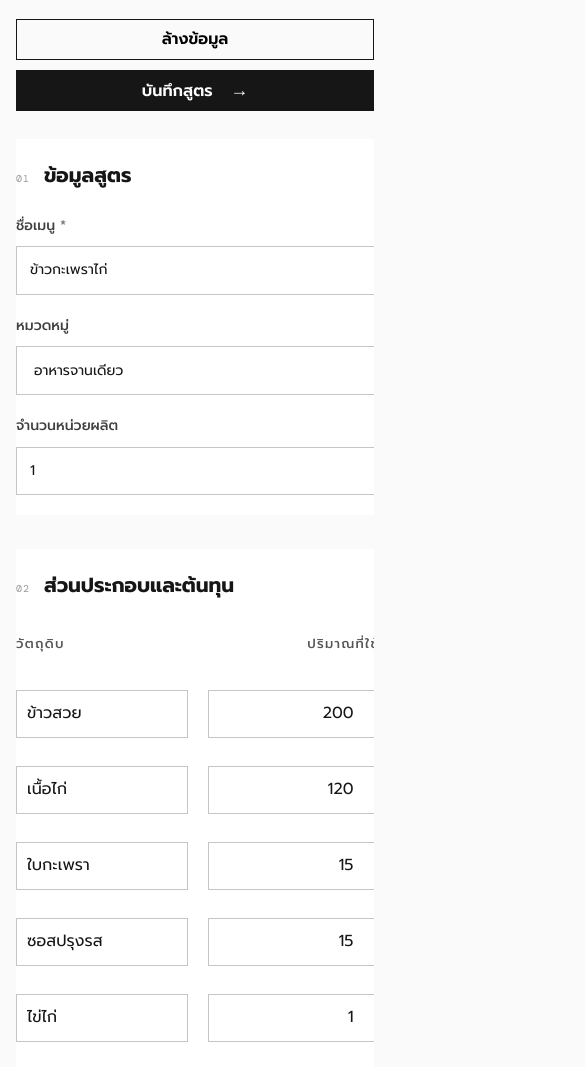
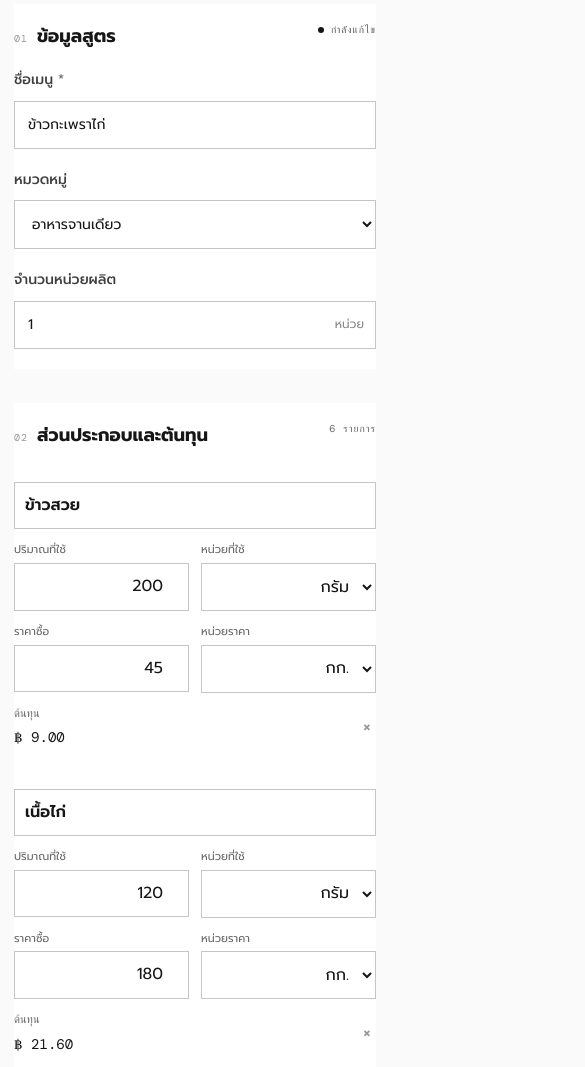
Before and after one commit to percentglobal1-web/cookandrich, a plain HTML site: page index.html in a window 390 px wide. Shown: the part 279-1346 px from the top of the page, 585 px wide, since content can reach past the window. Drawn offline with nearby package versions, Linux system fonts and the light colour scheme.

Commit message:
Add files via upload

```diff
--- a/style.css
+++ b/style.css
@@ -151,3 +151,68 @@
 @media (max-width: 700px) { .app-shell { display: block; } .sidebar { height: auto; position: static; padding: 17px 16px; display: block; } .brand { padding: 0; } .main-nav { margin-top: 18px; display: flex; overflow-x: auto; gap: 5px; } .nav-item { white-space: nowrap; min-height: 36px; padding: 0 9px; font-size: 12px; } .sidebar-note, .sidebar-footer { display: none; } .main-content { padding: 28px 16px 50px; } .page-header { display: block; margin-bottom: 28px; } .header-actions { margin-top: 22px; } .button { flex: 1; } .panel { padding: 20px 0; } .form-grid { grid-template-columns: 1fr 1fr; } .field-wide { grid-column: 1 / -1; } .summary-column { grid-template-columns: 1fr; } .tip-box { grid-column: auto; } .saved-list { grid-template-columns: 1fr; } }
 @media (max-width: 560px) { .form-grid { grid-template-columns: 1fr; } .field-wide { grid-column: auto; } .header-actions { flex-direction: column; } .button { width: 100%; } h1 { font-size: 29px; } .saved-main { grid-template-columns: minmax(0, 1fr) auto; gap: 8px; } .saved-view-label { display: none; } }
 @media (max-width: 520px) { .recipe-modal-card { padding: 20px 17px; } .modal-stats { grid-template-columns: 1fr; gap: 8px; } .modal-ingredient-row { align-items: flex-start; flex-direction: column; gap: 3px; } .modal-ingredient-row > span:last-child { white-space: normal; } }
+@media (max-width: 900px) {
+  .app-shell { display: block; }
+  .sidebar { height: auto; position: static; padding: 16px 24px; flex-direction: row; align-items: center; gap: 24px; }
+  .brand { flex: 0 0 auto; padding: 0; }
+  .main-nav { min-width: 0; margin: 0; display: flex; gap: 4px; overflow-x: auto; }
+  .nav-item { flex: 0 0 auto; min-height: 38px; }
+  .sidebar-footer { display: none; }
+  .main-content { max-width: 100%; padding: 36px 24px 60px; }
+  .page-header { align-items: center; flex-wrap: wrap; }
+  .header-actions { flex-wrap: wrap; }
+  .workspace { gap: 30px; }
+}
+@media (max-width: 700px) {
+  .sidebar { display: block; padding: 16px; }
+  .main-nav { margin-top: 16px; }
+  .main-content { padding: 28px 16px 50px; }
+  .page-header { display: block; }
+  .header-actions { margin-top: 22px; }
+  .summary-column { grid-template-columns: 1fr; }
+  .form-grid { grid-template-columns: 1fr 1fr; }
+  .field-wide { grid-column: 1 / -1; }
+}
+@media (max-width: 560px) {
+  .form-grid { grid-template-columns: 1fr; }
+  .field-wide { grid-column: auto; }
+  .header-actions { flex-direction: column; }
+  .button { width: 100%; }
+  .saved-main { grid-template-columns: minmax(0, 1fr) auto; gap: 8px; }
+  .saved-view-label { display: none; }
+}
+@media (max-width: 900px) {
+  .sidebar { display: none; }
+  .main-content { width: 100%; max-width: 100%; padding: 28px 18px 52px; }
+  .page-header { width: 100%; }
+  .workspace { width: 100%; }
+  .editor-column, .summary-column { width: 100%; }
+}
+@media (max-width: 560px) {
+  .main-content { padding: 22px 14px 44px; }
+  .panel { padding-top: 18px; }
+  .section-heading { gap: 8px; margin-bottom: 18px; }
+  .section-heading > div { gap: 9px; }
+  h2 { font-size: 18px; }
+  .ingredients-panel table { min-width: 780px; }
+}
+@media (max-width: 700px) {
+  .ingredients-panel .table-wrap { overflow: visible; }
+  .ingredients-panel table { display: block; min-width: 0; width: 100%; }
+  .ingredients-panel thead { display: none; }
+  .ingredients-panel tbody { display: grid; gap: 12px; }
+  .ingredients-panel tr { display: grid; grid-template-columns: minmax(0, 1fr) minmax(0, 1fr); gap: 12px; padding: 14px 0; }
+  .ingredients-panel td { display: flex; flex-direction: column; align-items: stretch; gap: 4px; padding: 0; text-align: left !important; }
+  .ingredients-panel td:first-child { grid-column: 1 / -1; }
+  .ingredients-panel td:nth-child(6) { align-items: flex-start; justify-content: center; }
+  .ingredients-panel td:nth-child(7) { align-items: flex-end; justify-content: center; }
+  .ingredients-panel td:nth-child(2)::before { content: 'ปริมาณที่ใช้'; }
+  .ingredients-panel td:nth-child(3)::before { content: 'หน่วยที่ใช้'; }
+  .ingredients-panel td:nth-child(4)::before { content: 'ราคาซื้อ'; }
+  .ingredients-panel td:nth-child(5)::before { content: 'หน่วยราคา'; }
+  .ingredients-panel td:nth-child(6)::before { content: 'ต้นทุน'; }
+  .ingredients-panel td::before { color: #666; font-size: 11px; }
+  .ingredients-panel td:first-child input { font-size: 16px; font-weight: 600; }
+  .ingredients-panel td input, .ingredients-panel td select { width: 100%; }
+  .ingredients-panel .cost-cell { font-size: 14px; }
+}
```
